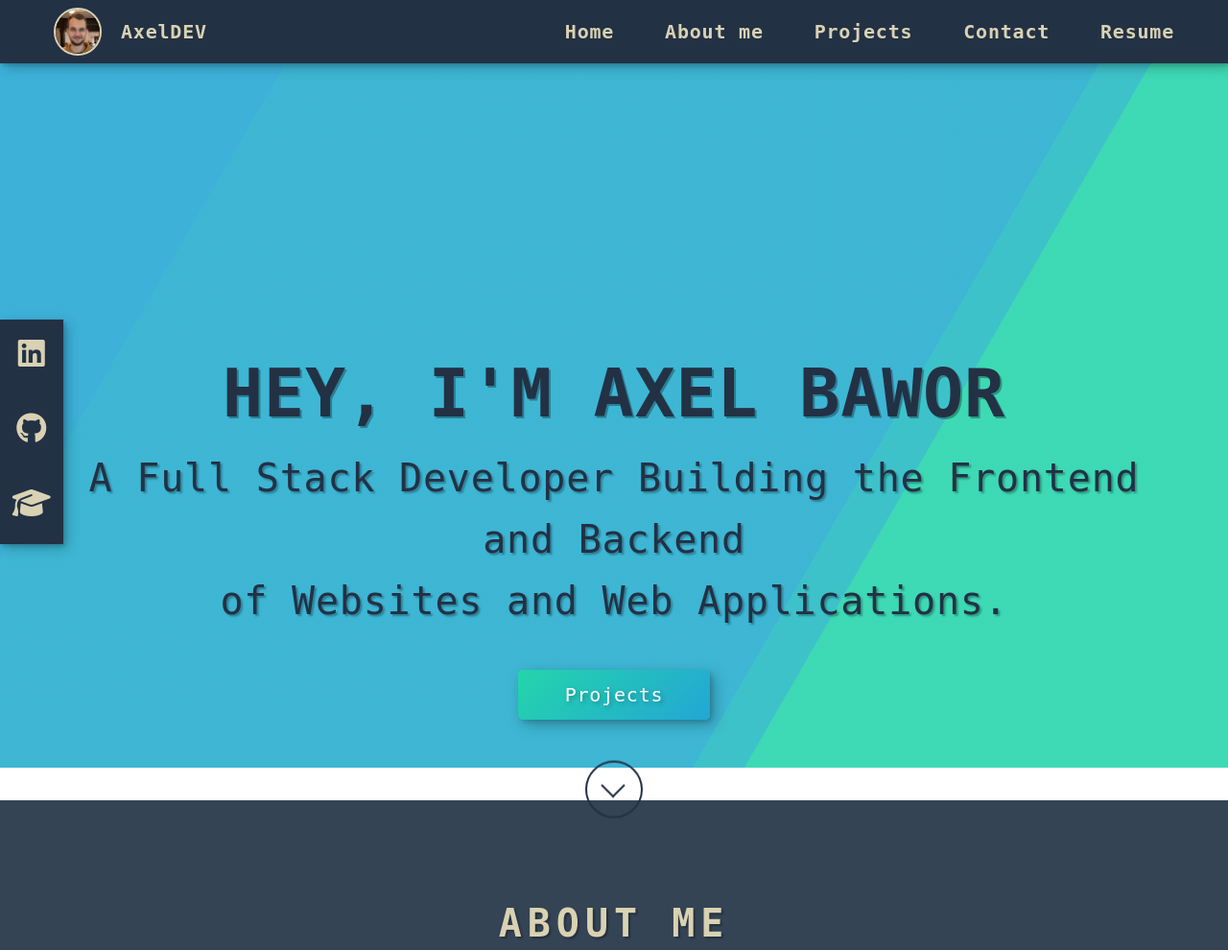
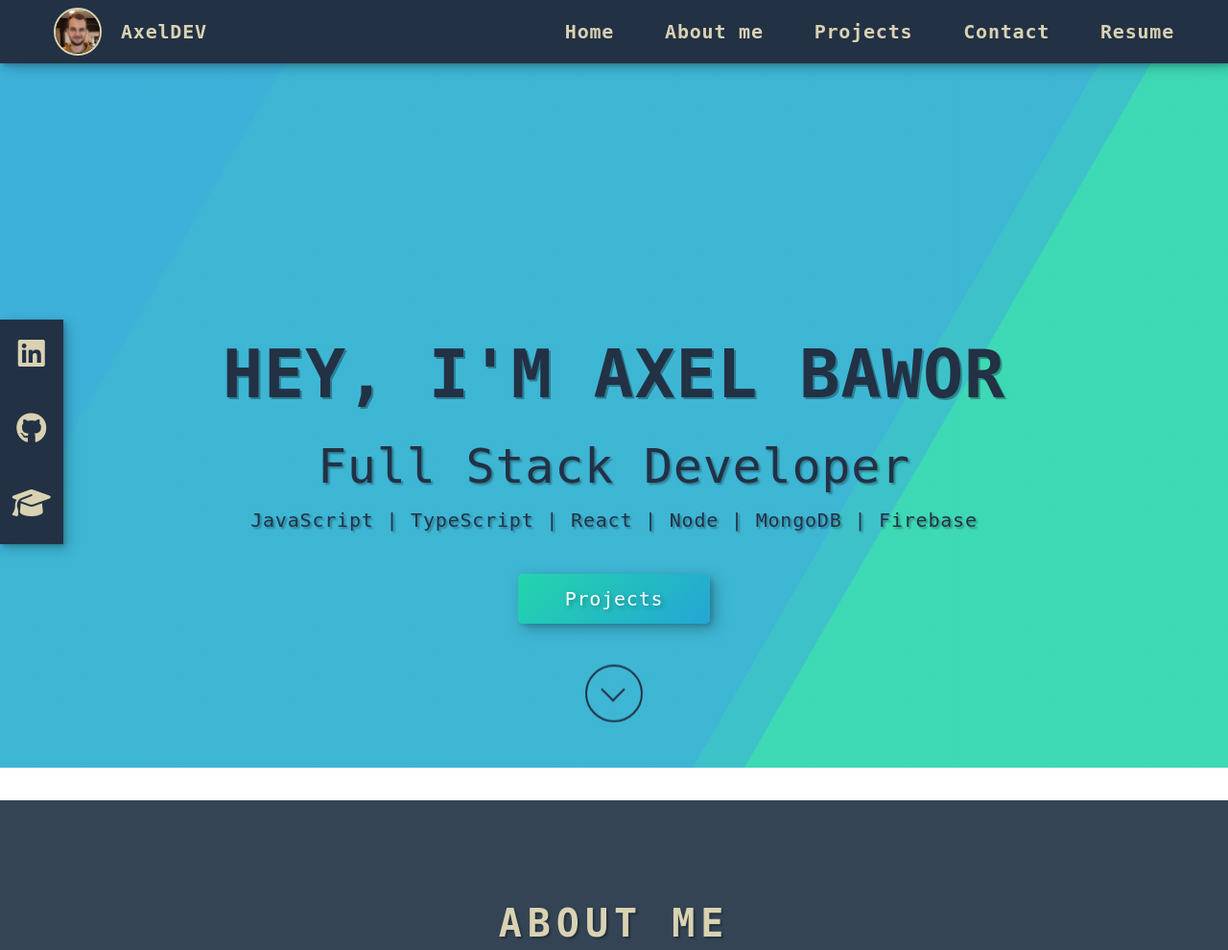
Before and after one commit to abawor/django_portfolio_website, a Django app: page / in a window 1280 px wide. Shown: the top 990 px of the page at 96% size. Run offline with Django 3.2, Linux system fonts and the light colour scheme; some libraries are stand-ins or nearby versions.

Commit message:
Updated title and project descriptions

```diff
--- a/website/static/css/base.css
+++ b/website/static/css/base.css
@@ -281,7 +281,12 @@ section {
 }
 
 .intro_subtitle {
-    font-size: var(--fs-h1);
+    font-size: calc(var(--fs-h1) * 1.25);
+    text-shadow: var(--ts2);
+}
+
+.intro_tech {
+    font-size: var(--fs-h3);
     text-shadow: var(--ts2);
 }
 
@@ -505,6 +510,7 @@ section {
 
 .hidden_text {
     visibility: hidden;
+    width: 80%;
     font-size: var(--fs-h3);
     opacity: 0;
     transition: display 0.4s, opacity 0.4s;
@@ -523,7 +529,7 @@ section {
 
 .portfolio_item:hover .hidden_text {
     visibility: visible;
-    opacity: 0.8;
+    opacity: 0.9;
 }
 
 .portfolio_item_desc {
--- a/website/templates/webapp/base.html
+++ b/website/templates/webapp/base.html
@@ -46,8 +46,10 @@
       <div class="intro-text">
         <div class="intro_title">HEY, I'M AXEL BAWOR</div>
         <div class="intro_subtitle">
-          A Full Stack Developer Building the Frontend and Backend <br>
-          of Websites and Web Applications.
+          Full Stack Developer
+          <div class="intro_tech">
+            JavaScript | TypeScript | React | Node | MongoDB | Firebase
+          </div>
           <a href="#projects" class="shortcut_button projects_button">Projects</a>
         </div>
         <div class="scroll_down_wrapper">
@@ -142,7 +144,7 @@
         <div class="portfolio_items">
           <div class="portfolio_item">
             <div class="hidden_text">
-              Expense Tracker
+              Expense Tracker: <br> JavaScript | TypeScript | React | MongoDB | GraphQL
             </div>
             <img src="static/images/item_7.png" alt="Expense Tracker">
             <div class="portfolio_item_desc">
@@ -185,7 +187,7 @@
           </div>
           <div class="portfolio_item">
             <div class="hidden_text">
-              Petfed
+              Petfed: <br> JavaScript | React | Firebase | TailwindCSS
             </div>
             <img src="static/images/item_9.png" alt="Petfed Webapp">
             <div class="portfolio_item_desc">
@@ -222,7 +224,7 @@
           </div>
           <div class="portfolio_item">
             <div class="hidden_text">
-              Shopping Cart
+              Shopping Cart: <br> JavaScript | Firebase
             </div>
             <img src="static/images/item_10.jpg" alt="Shopping Cart Webapp">
             <div class="portfolio_item_desc">
@@ -257,7 +259,7 @@
           </div>
           <div class="portfolio_item">
             <div class="hidden_text">
-              Tenzies Game
+              Tenzies Game: <br> JavaScript | TypeScript | React | Vitest | Github Actions
             </div>
             <img src="static/images/item_8.png" alt="Tenzies Game">
             <div class="portfolio_item_desc">
@@ -299,7 +301,7 @@
           </div>
           <div class="portfolio_item">
             <div class="hidden_text">
-              Online Design Tool
+              Online Design Tool: <br> JavaScript | Rhino3D | Grasshopper | Shapediver
             </div>
             <img src="static/images/item_1.png" alt="Online Design Tool">
             <div class="portfolio_item_desc">
@@ -329,7 +331,7 @@
           </div>
           <div class="portfolio_item">
             <div class="hidden_text">
-              Automation Scripts
+              Automation Scripts: <br> Python | RhinoScript | Rhino3D
             </div>
             <img src="static/images/item_2.png" alt="Automation Scripts">
             <div class="portfolio_item_desc">
@@ -356,7 +358,7 @@
           </div>
           <div class="portfolio_item hidden_project">
             <div class="hidden_text">
-              Racing Game
+              Racing Game: <br> Python | Ursina
             </div>
             <img src="static/images/item_3.png" alt="Racing Game">
             <div class="portfolio_item_desc">
@@ -392,7 +394,7 @@
           </div>
           <div class="portfolio_item hidden_project">
             <div class="hidden_text">
-              URL Shortener
+              URL Shortener: <br> Python | FastAPI | PostgreSQL
             </div>
             <img src="static/images/item_4.png" alt="URL Shortener">
             <div class="portfolio_item_desc">
@@ -431,7 +433,7 @@
           </div>
           <div class="portfolio_item hidden_project">
             <div class="hidden_text">
-              ToDo App
+              ToDo App: <br> Python | Flask |PostgreSQL
             </div>
             <img src="static/images/item_5.png" alt="ToDo App">
             <div class="portfolio_item_desc">
@@ -471,7 +473,7 @@
           </div>
           <div class="portfolio_item hidden_project">
             <div class="hidden_text">
-              Family Days Out
+              Family Days Out: <br> Python | Flask | PostgreSQL
             </div>
             <img src="static/images/item_6.png" alt="Family Days Out">
             <div class="portfolio_item_desc">
```
